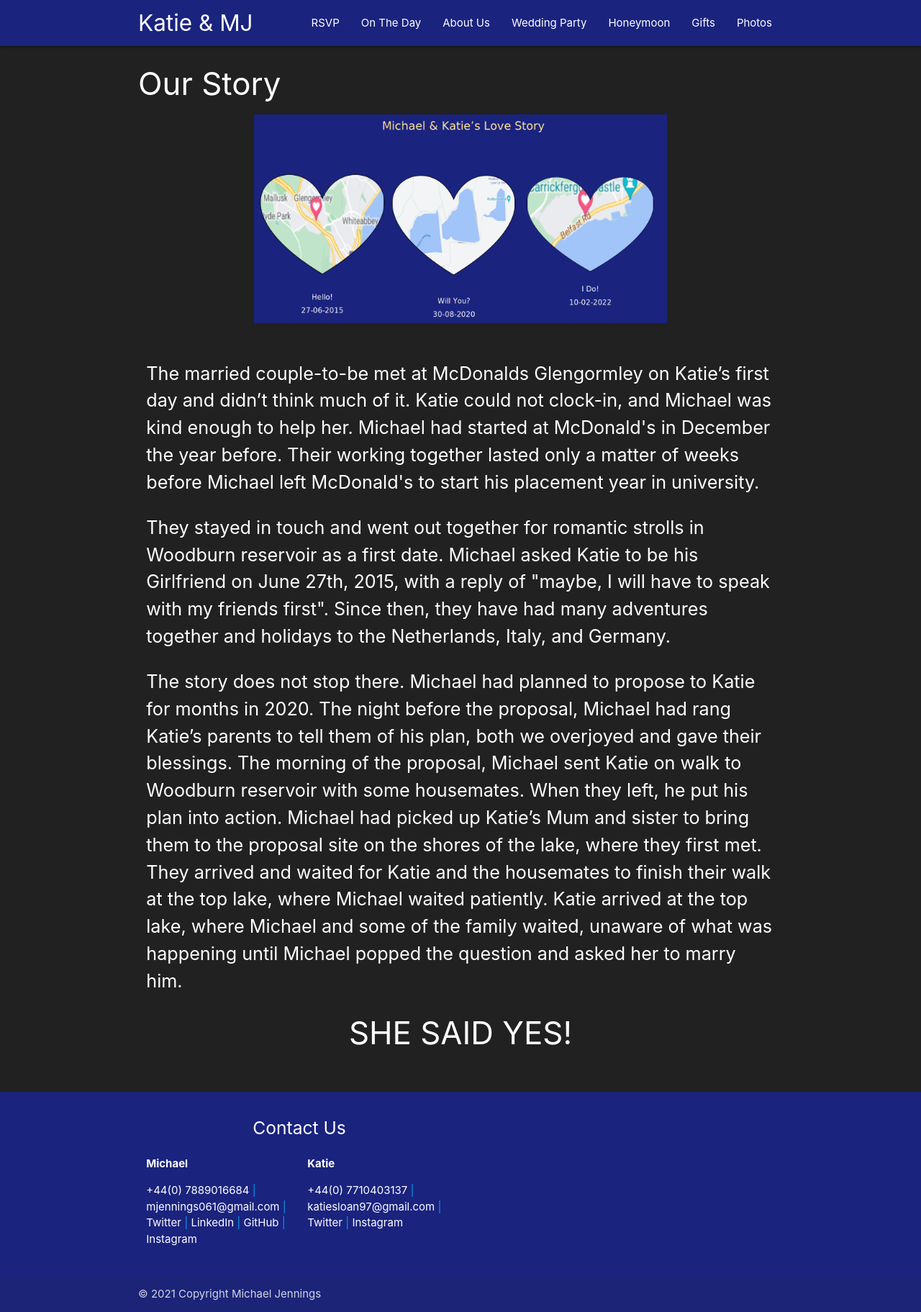
After one commit to mjennings061/wedsite_two, a Django app: page /about_us/ in a window 1280 px wide. The commit adds this page. Shown: the whole page at 72% size. Run offline with Django 3.2, Linux system fonts and the light colour scheme.

Commit message:
Added countdown timer and RSVP link on index. About us page populated

```diff
--- /dev/null
+++ b/core/templates/core/about_us.html
@@ -0,0 +1,43 @@
+{% extends "core/base.html" %}
+
+{% block content %}
+    <p></p>
+    <h3>Our Story</h3>
+    <div class="row">
+        <div class="col l8 offset-l2 s12">
+            {% load static %}
+            <img src="{% static 'core/images/story.bmp' %}" class="responsive-img" alt="Our Story">
+        </div>
+    </div>
+    <div class="row">
+        <div class="col l12 s12">
+            <p class="flow-text white-text">
+                The married couple-to-be met at McDonalds Glengormley on Katie’s first day and didn’t think much of it.
+                Katie could not clock-in, and Michael was kind enough to help her. Michael had started at McDonald's
+                in December the year before. Their working together lasted only a matter of weeks before Michael
+                left McDonald's to start his placement year in university.
+            </p>
+            <p class="flow-text white-text">
+                They stayed in touch and went out together for romantic strolls in Woodburn reservoir as a first date.
+                Michael asked Katie to be his Girlfriend on June 27th, 2015, with a reply of "maybe, I will have to
+                speak with my friends first".
+                Since then, they have had many adventures together and holidays to the Netherlands, Italy, and Germany.
+            </p>
+            <p class="flow-text white-text">
+                The story does not stop there. Michael had planned to propose to Katie for months in 2020.
+                The night before the proposal, Michael had rang Katie’s parents to tell them of his plan,
+                both we overjoyed and gave their blessings.
+                The morning of the proposal, Michael sent Katie on walk to Woodburn reservoir with some housemates.
+                When they left, he put his plan into action. Michael had picked up Katie’s Mum and sister to bring
+                them to the proposal site on the shores of the lake, where they first met.
+                They arrived and waited for Katie and the housemates to finish their walk at the top lake, where Michael
+                waited patiently.
+                Katie arrived at the top lake, where Michael and some of the family waited, unaware of what was
+                happening until Michael popped the question and asked her to marry him.
+            </p>
+            <h3 class="white-text center-align">
+                SHE SAID YES!
+            </h3>
+        </div>
+    </div>
+{% endblock %}
--- a/core/templates/core/navbar.html
+++ b/core/templates/core/navbar.html
@@ -14,8 +14,7 @@
                     {% else %}
                         <li><a href="{% url 'core:rsvp_login' %}">RSVP</a></li>
                     {% endif %}
-                    <li><a href="{% url 'core:itinerary' %}">Itinerary</a></li>
-                    <li><a href="{% url 'core:getting_there' %}">Getting There</a></li>
+                    <li><a href="{% url 'core:on_the_day' %}">On The Day</a></li>
                     <li><a href="{% url 'core:about_us' %}">About Us</a></li>
                     <li><a href="{% url 'core:wedding_party' %}">Wedding Party</a></li>
                     <li><a href="{% url 'core:honeymoon' %}">Honeymoon</a></li>
@@ -36,8 +35,7 @@
         {% else %}
             <li><a href="{% url 'core:rsvp_login' %}">RSVP</a></li>
         {% endif %}
-        <li><a href="{% url 'core:itinerary' %}">Itinerary</a></li>
-        <li><a href="{% url 'core:getting_there' %}">Getting There</a></li>
+        <li><a href="{% url 'core:on_the_day' %}">On The Day</a></li>
         <li><a href="{% url 'core:about_us' %}">About Us</a></li>
         <li><a href="{% url 'core:wedding_party' %}">Wedding Party</a></li>
         <li><a href="{% url 'core:honeymoon' %}">Honeymoon</a></li>
--- a/core/urls.py
+++ b/core/urls.py
@@ -13,14 +13,12 @@ urlpatterns = [
     path('wedding_party/', WeddingPartyView.as_view(), name='wedding_party'),
     # our story
     path('about_us/', AboutUsView.as_view(), name='about_us'),
-    # itinerary/summary
-    path('itinerary/', ItineraryView.as_view(), name='itinerary'),
+    # itinerary/getting there
+    path('on_the_day/', OnTheDayView.as_view(), name='on_the_day'),
     # gifts - paypal button - honeymoon plans
     path('gifts/', GiftsInfoView.as_view(), name='gifts'),
     # photo gallery
     path('photos/', PhotosView.as_view(), name='photos'),
-    # getting there
-    path('getting_there/', GettingThereView.as_view(), name='getting_there'),
     # contact details
     path('contact_details/', ContactDetailsView.as_view(), name='contact_details'),
     # honeymoon plans
--- a/core/views.py
+++ b/core/views.py
@@ -10,11 +10,9 @@ from django.contrib.auth.mixins import LoginRequiredMixin, UserPassesTestMixin
 from django.http.response import HttpResponseNotAllowed
 
 
-class IndexView(ListView):
+class IndexView(TemplateView):
     """Welcome page with Countdown?"""
     template_name = 'core/index.html'
-    model = User
-    # queryset = Guest.objects.order_by('user')[:5]
 
 
 class RsvpLoginView(LoginView):
@@ -65,21 +63,19 @@ class RsvpView(LoginRequiredMixin, FormView):
         return super().form_valid(guest_form)
 
 
-class ItineraryView(View):
+class OnTheDayView(View):
+    # TODO: Add timeline
+    # TODO: Add venue details
+    # TODO: Add menu
     pass
 
 
-class AboutUsView(View):
-    pass
+class AboutUsView(TemplateView):
+    template_name = 'core/about_us.html'
 
 
 class WeddingPartyView(View):
     # TODO: Add description of bridal party
-    pass
-
-
-class GettingThereView(View):
-    # TODO: Add venue details
     pass
 
 
```
Also changed, not shown: core/templates/core/index.html (+22 -11 lines), core/static/core/images/story.bmp (added).
